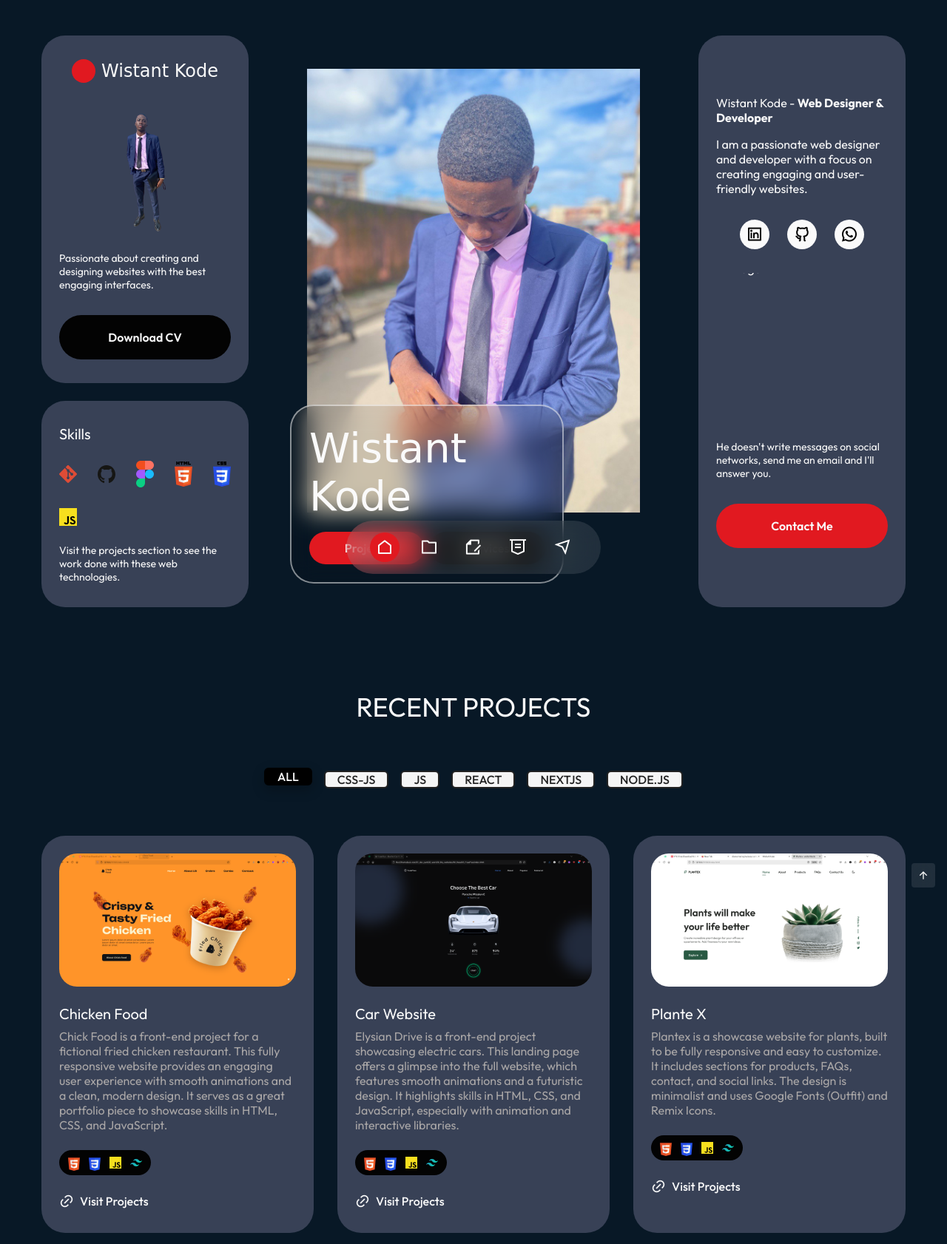
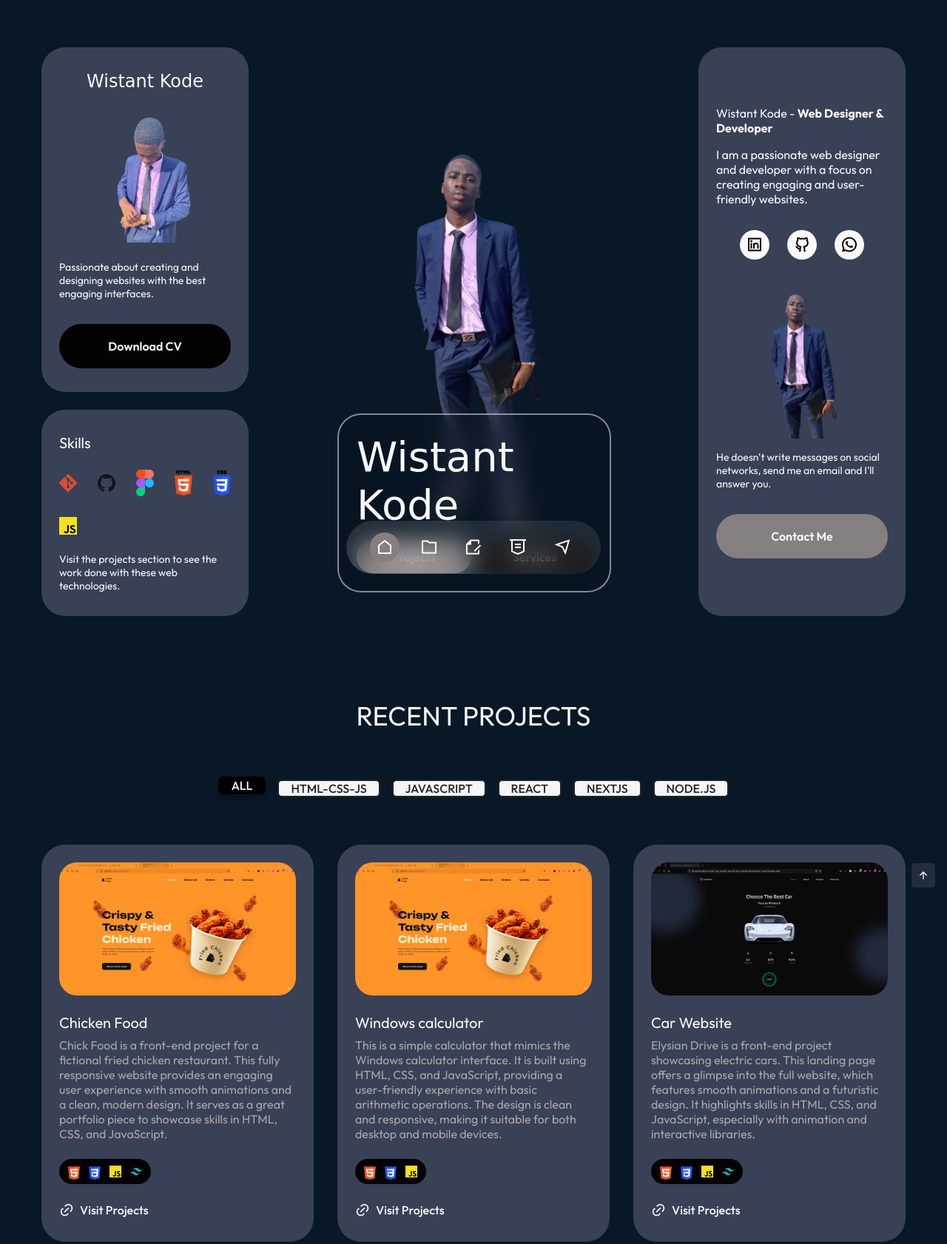
Before and after one commit to WistantKode/responsive-bento-portfolio, a plain HTML site: page index.html in a window 1280 px wide. Shown: the top 1682 px of the page at 74% size. Drawn offline with nearby package versions, Linux system fonts and the light colour scheme; a web font is replaced by a local one.

Commit message:
News commits

```diff
--- a/assets/css/projects-filter.css
+++ b/assets/css/projects-filter.css
@@ -1,3 +1,7 @@
+body {
+    margin-top: 1rem;
+}
+
 .projects-filters {
   display: flex;
   justify-content: center;
--- a/assets/css/styles.css
+++ b/assets/css/styles.css
@@ -13,6 +13,7 @@
     --black-color: hsl(0, 0%, 1%);
     --text-color: hsl(var(--hue), 2%, 66%);
     --body-color: #081826;
+    --button-hover: #081826;
     --container-color: hsl(222, 21%, 28%);
     --conic-gradient-1: conic-gradient(
     from 150deg at 50% 45%,
@@ -169,7 +170,7 @@ img{
 }
 /* Active link */
 .active-link{
-    background-color: var(--first-color);
+    background-color: rgb(134, 127, 127);
 }
 
 /*=============== HOME ===============*/
@@ -185,7 +186,7 @@ img{
 }
 
 .profile img {
-  margin-bottom: 8rem;
+  margin-bottom: 5rem;
 }
 
 .profile-img{
@@ -232,7 +233,7 @@ img{
     width: 2rem;
     height: 2rem;
     border-radius: 50%;
-    background-color: var(--first-color);
+    background-color: var(--button-hover);
 }
 
 .info-name{
@@ -297,7 +298,7 @@ img{
 }
 
 .about-link:hover{
-    background-color: var(--first-color);
+    background-color: var(--conic-gradient-1);
     color: var(--white-color);
 }
 
@@ -354,7 +355,7 @@ img{
 .button{
     display: inline-flex;
     justify-content: center;
-    background-color: var(--first-color);
+    background-color: rgb(134, 127, 127);
     color: var(--white-color);
     font-weight: var(--font-semi-bold);
     padding: 1.25rem 2.5rem;
@@ -367,7 +368,7 @@ img{
 }
 
 .button:hover{
-    background-color: var(--first-color-alt);
+    background-color: var(--button-hover);
 }
 /*=============== PROJECTS ===============*/
 .projects-card{
@@ -441,7 +442,7 @@ img{
 .projects-card:hover .projects-img{
     transform: scale(1.2);
 }
-/*=============== SERVICES ===============*/
+
 .services-card{
     background-color: var(--container-color);
     padding: 4rem 1.5rem 3.5rem 1.5rem;
@@ -702,6 +703,9 @@ img{
 
     .profile{
         height: 100%;
+    }
+    .profile-data {
+      margin-left: 4rem;
     }
 
     .projects-container,
--- a/assets/js/projects-filter.js
+++ b/assets/js/projects-filter.js
@@ -1,34 +1,113 @@
-// On récupère les boutons et les projets
+// const filterBtns = document.querySelectorAll('.filter-btn');
+// const projects = document.querySelectorAll('.projects-card');
+
+// filterBtns.forEach(btn => {
+//   btn.addEventListener('click', () => {
+//     // Si déjà actif, on stoppe pour éviter bug
+//     if (btn.classList.contains('active')) return;
+
+//     // Enlève la classe active
+//     filterBtns.forEach(b => {
+//       b.classList.remove('active');
+//       b.style.transform = 'scale(1)';
+//       b.style.transition = 'transform 0.25s ease';
+//     });
+
+//     // Active le bouton cliqué avec une legere animation
+//     btn.classList.add('active');
+//     btn.style.transform = 'scale(1.15)';
+//     setTimeout(() => {
+//       btn.style.transform = 'scale(1)';
+//     }, 150);
+
+//     const filter = btn.getAttribute('data-filter');
+
+//     projects.forEach(project => {
+//       const category = project.getAttribute('data-category');
+
+//       if (filter === 'all' || category === filter) {
+
+//         // Affiche avec animation douce
+//         project.style.display = 'block';
+//         project.style.opacity = '0';
+//         project.style.transform = 'scale(0.95)';
+//         project.style.transition = 'opacity 0.4s ease, transform 0.4s ease';
+
+//         // Forcer un repaint pour que la transition marche à chaque fois
+//         void project.offsetWidth;
+
+//         project.style.opacity = '1';
+//         project.style.transform = 'scale(1)';
+//       } else {
+
+//         // Cache avec fade + scale down
+//         project.style.opacity = '0';
+//         project.style.transform = 'scale(0.8)';
+//         project.style.transition = 'opacity 0.3s ease, transform 0.3s ease';
+
+//         setTimeout(() => {
+//           project.style.display = 'none';
+//         }, 300);
+//       }
+//     });
+//   });
+// });
+
 const filterBtns = document.querySelectorAll('.filter-btn');
 const projects = document.querySelectorAll('.projects-card');
 
 filterBtns.forEach(btn => {
   btn.addEventListener('click', () => {
-    // On enlève la classe active à tous
-    filterBtns.forEach(b => b.classList.remove('active'));
-    // On active le bouton cliqué
+    if (btn.classList.contains('active')) return;
+
+    filterBtns.forEach(b => {
+      b.classList.remove('active');
+      b.style.transform = 'scale(1)';
+      b.style.transition = 'transform 0.25s ease';
+    });
+
     btn.classList.add('active');
+    btn.style.transform = 'scale(1.15)';
+    setTimeout(() => {
+      btn.style.transform = 'scale(1)';
+    }, 150);
 
     const filter = btn.getAttribute('data-filter');
 
     projects.forEach(project => {
       const category = project.getAttribute('data-category');
 
-      // Show all ou filtre précis
+      // Annuler les listeners transitionend précédents
+      project.removeEventListener('transitionend', project._hideListener);
+
       if (filter === 'all' || category === filter) {
+        // Affiche immédiatement
         project.style.display = 'block';
-        // Petite animation pour la vibe
+
+        // Forcer repaint pour relancer l’animation
+        void project.offsetWidth;
+
         project.style.opacity = '1';
         project.style.transform = 'scale(1)';
-        project.style.transition = 'all 0.3s ease';
+        project.style.transition = 'opacity 0.4s ease, transform 0.4s ease';
+
       } else {
-        // On cache en douceur
+        // Commence la transition pour cacher
         project.style.opacity = '0';
-        project.style.transform = 'scale(0.95)';
-        project.style.transition = 'all 0.3s ease';
-        setTimeout(() => {
-          project.style.display = 'none';
-        }, 300);
+        project.style.transform = 'scale(0.8)';
+        project.style.transition = 'opacity 0.3s ease, transform 0.3s ease';
+
+        // Fonction de callback pour masquer après transition
+        const hideAfterTransition = (e) => {
+          if (e.propertyName === 'opacity') {
+            project.style.display = 'none';
+            project.removeEventListener('transitionend', hideAfterTransition);
+            project._hideListener = null;
+          }
+        };
+
+        project._hideListener = hideAfterTransition;
+        project.addEventListener('transitionend', hideAfterTransition);
       }
     });
   });
--- a/index.html
+++ b/index.html
@@ -58,7 +58,7 @@
             <div class="home-container container grid">
                 <!-- PROFILE -->
                 <div class="profile">
-                    <img src="./assets/img/about.jpg" alt="image" class="profile-img">
+                    <img src="./assets/img/home.png" alt="image" class="profile-img">
 
                     <div class="profile-data">
                         <h1 class="profile-name">Wistant <br> Kode</h1>
@@ -73,12 +73,12 @@
                 <!-- INFO -->
                 <div class="info">
                     <div class="info-data">
-                        <div class="info-circle"></div>
+
                         <h1 class="info-name">Wistant Kode</h1>
                     </div>
 
                     <div class="info-image">
-                        <img src="./assets/img/home.png" alt="image" class="info-img">
+                        <img src="./assets/img/about-removebg-preview.png" alt="image" class="info-img">
                     </div>
 
                     <p class="info-description">
@@ -111,7 +111,7 @@
                     </div>
 
                     <div class="about-image">
-                        <img src="./assets/img/about-perfil.png" alt="image" class="about-img">
+                        <img src="./assets/img/home.png" alt="image" class="about-img">
                     </div>
 
                     <p class="about-note">
@@ -151,8 +151,8 @@
             <!-- Filter Buttons -->
             <div class="projects-filters" style="text-align:center; margin-bottom:2rem;">
               <button class="filter-btn active" data-filter="all">All</button>
-              <button class="filter-btn" data-filter="css-js">CSS-JS</button>
-              <button class="filter-btn" data-filter="js">JS</button>
+              <button class="filter-btn" data-filter="css-js">HTML-CSS-JS</button>
+              <button class="filter-btn" data-filter="js">JavaScript</button>
               <button class="filter-btn" data-filter="react">React</button>
               <button class="filter-btn" data-filter="nextjs">NextJS</button>
               <button class="filter-btn" data-filter="nodejs">Node.js</button>
@@ -160,6 +160,8 @@
 
             <div class="projects-container container grid">
                 <!-- Coffee Website -->
+
+
                 <article class="projects-card" data-category="css-js">
                     <a href="#" class="projects-image">
                         <img src="./assets/img/portfolio5.png" alt="image" class="projects-img">
@@ -190,9 +192,37 @@
                 </article>
 
 
+                <article class="projects-card" data-category="js">
+                    <a href="#" class="projects-image">
+                        <img src="./assets/img/portfolio5.png" alt="image" class="projects-img">
+                    </a>
+
+                    <div class="projects-data">
+                        <h3 class="projects-name">Windows calculator</h3>
+                        <p class="projects-description">
+                            This is a simple calculator that mimics the Windows calculator interface.
+                            It is built using HTML, CSS, and JavaScript, providing a user-friendly experience
+                            with basic arithmetic operations. The design is clean and responsive, making it
+                            suitable for both desktop and mobile devices.
+                        </p>
+
+                        <div class="projects-skills">
+                            <img src="./assets/logos/html-5.svg" alt="image" class="projects-skill">
+                            <img src="./assets/logos/css-3.svg" alt="image" class="projects-skill">
+                            <img src="./assets/logos/javascript.svg" alt="image" class="projects-skill">
+                        </div>
+
+                        <a href="https://chickfood-wistant.netlify.app" target="_blank" class="projects-button">
+                            <i class="ri-link"></i>
+                            <span>Visit Projects</span>
+                        </a>
+                    </div>
+                </article>
 
 
-                <article class="projects-card">
+
+
+                <article class="projects-card" data-category="css-js">
                     <a href="#" class="projects-image">
                         <img src="./assets/img/portfolio9.png" alt="image" class="projects-img">
                     </a>
@@ -222,7 +252,7 @@
                 </article>
 
 
-                <article class="projects-card">
+                <article class="projects-card" data-category="css-js">
                     <a href="#" class="projects-image">
                         <img src="./assets/img/portfolio6.png" alt="" class="projects-img">
                     </a>
@@ -251,7 +281,7 @@
                 </article>
 
                 <!-- Real Estate Website -->
-                <article class="projects-card">
+                <article class="projects-card" data-category="css-js">
                     <a href="#" class="projects-image">
                         <img src="./assets/img/portfolio4.png" alt="image" class="projects-img">
                     </a>
@@ -278,7 +308,7 @@
                 </article>
 
 
-                <article class="projects-card">
+                <article class="projects-card" data-category="css-js">
                     <a href="#" class="projects-image">
                         <img src="./assets/img/portfolio-1.png" alt="image" class="projects-img">
                     </a>
@@ -307,7 +337,7 @@
 
 
 
-                <article class="projects-card">
+                <article class="projects-card" data-category="css-js">
                     <a href="#" class="projects-image">
                         <img src="./assets/img/portfolio-2.png" alt="image" class="projects-img">
                     </a>
```
Also changed, not shown: assets/img/about-removebg-preview.png (added).
